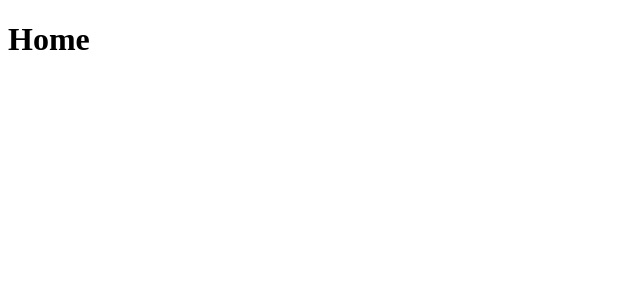
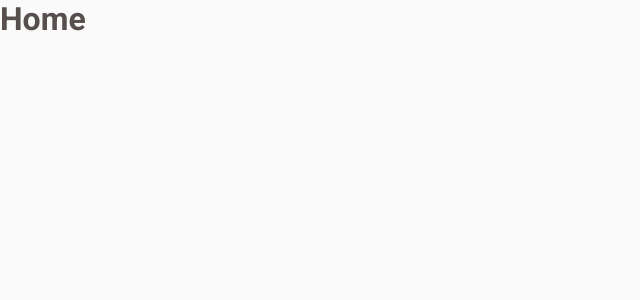
Before and after one commit to CaioVinicius7/coffee-delivery, a React (Vite) app: page / in a window 1280 px wide. Shown: the top 300 px of the page, without its empty margins (0-640 px from the left). Built offline with nearby package versions, Linux system fonts and the light colour scheme.

Commit message:
feat: Configuração de estilização global

```diff
--- a/src/App.tsx
+++ b/src/App.tsx
@@ -1,12 +1,19 @@
 import { BrowserRouter } from "react-router-dom";
+import { ThemeProvider } from "styled-components";
 
 import { Router } from "./Router";
 
+import { GlobalStyle } from "./styles/global";
+import { defaultTheme } from "./styles/themes/default";
+
 function App() {
   return (
-    <BrowserRouter>
-      <Router />
-    </BrowserRouter>
+    <ThemeProvider theme={defaultTheme}>
+      <BrowserRouter>
+        <Router />
+      </BrowserRouter>
+      <GlobalStyle />
+    </ThemeProvider>
   );
 }
 
--- /dev/null
+++ b/src/styles/global.ts
@@ -0,0 +1,26 @@
+import { createGlobalStyle } from "styled-components";
+
+export const GlobalStyle = createGlobalStyle`
+  * {
+    margin: 0;
+    padding: 0%;
+    box-sizing: border-box;
+  }
+
+  :focus {
+    outline: 0;
+  }
+
+  body {
+    background: ${(props) => props.theme.background};
+    color: ${(props) => props.theme["base-text"]};
+    -webkit-font-smoothing: antialiased;
+  }
+
+  body, input, textarea, button {
+    color: ${(props) => props.theme["base-text"]};
+    font-family: "Roboto", sans-serif;
+    font-weight: 400;
+    font-size: 1rem;
+  }
+`;
--- /dev/null
+++ b/src/styles/themes/default.ts
@@ -0,0 +1,21 @@
+export const defaultTheme = {
+  white: "#FFFFFF",
+  background: "#FAFAFA",
+
+  yellow: "#DBAC2C",
+  "yellow-dark": "#C47F17",
+  "yellow-light": "#F1E9C9",
+
+  purple: "#8047F8",
+  "purple-dark": "#4B2995",
+  "purple-light": "#EBE5F9",
+
+  "base-title": "#272221",
+  "base-subtitle": "#403937",
+  "base-text": "#574F4D",
+  "base-label": "#8D8686",
+  "base-hover": "#D7D5D5",
+  "base-button": "#E6E5E5",
+  "base-input": "#EDEDED",
+  "base-card": "#F3F2F2"
+};
```
Also changed, not shown: src/@types/styled.d.ts (added, +9 -0 lines).
